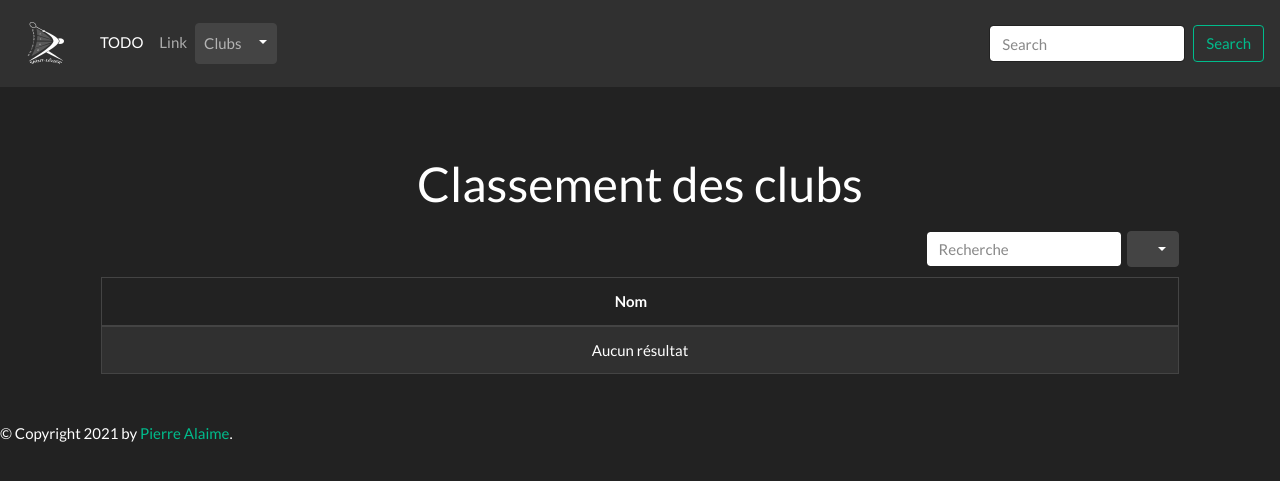
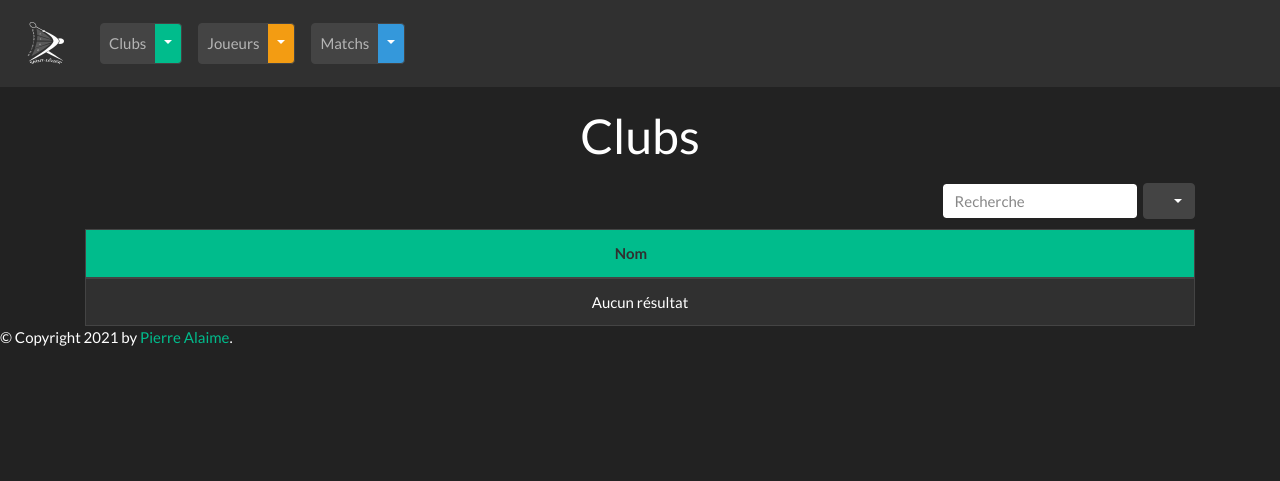
Before and after one commit to pieral85/tournament_ranking, a Flask app: page /clubs in a window 1280 px wide. Shown: the top 481 px of the page. Run offline with Flask 2, Linux system fonts and the light colour scheme; parts of the project's set-up code (start-up, migrations or seed data) failed here and were passed over; some libraries are stand-ins or nearby versions; some web fonts are replaced.

Commit message:
Improve views layout
i.e.
 - add color codes related to "objects":
  - clubs: bootstrap `success` color
  - players: bootstrap `warning` color
  - matches: bootstrap `info` color
  It applies to menu items, table header, tab names, ...
 - modify/add spaces between elements

Other changes:
 - Add players and matches menus for navbar
 - [WIP] Prepare players (`/joueurs`) and matches (`/matchs`) endpoints.
 - Cleanup code (removed unused html elements used as examples)
 - Let title be dynamic for clubs view (if ranking must be shown or not).
 - Add double header row for clubs table.

```diff
--- a/web/my_app/main/controllers.py
+++ b/web/my_app/main/controllers.py
@@ -51,6 +51,18 @@ def clubs():
     show_ranking = _url_param_to_bool('show_ranking')
     return render_template('clubs.html', rankings=club_rankings, show_ranking=show_ranking)
 
+@main.route('/joueurs')
+def players():
+    return 'TODO'
+    show_ranking = _url_param_to_bool('show_ranking')
+    return render_template('players.html', rankings=club_rankings, show_ranking=show_ranking)
+
+@main.route('/matchs')
+def matches():
+    return 'TODO'
+    show_ranking = _url_param_to_bool('show_ranking')
+    return render_template('matches.html', rankings=club_rankings, show_ranking=show_ranking)
+
 @main.route('/clubs/<int:club_id>')#, methods=['GET'])
 def club(club_id):
     show_ranking = _url_param_to_bool('show_ranking')
--- a/web/my_app/main/templates/clubs.html
+++ b/web/my_app/main/templates/clubs.html
@@ -8,7 +8,8 @@
   <!-- <link rel="stylesheet" href="https://use.fontawesome.com/releases/v5.6.3/css/all.css" integrity="sha384-UHRtZLI+pbxtHCWp1t77Bi1L4ZtiqrqD80Kn4Z8NTSRyMA2Fd33n5dQ8lWUE00s/" crossorigin="anonymous"> -->
 {% endblock head %}
 {% block content %}
-  <h1>Classement des clubs</h1>
+  {% set show_ranking = request.args.get('show_ranking', '0') %}
+  <h1>{{ "Classement des clubs" if show_ranking | int else "Clubs" }}</h1>
   <table data-toggle="table"
     data-search="true"
     data-show-columns="true"
@@ -16,12 +17,12 @@
     data-search-accent-neutralise="true"
     class="table-striped">
     <!-- data-filter-control="true" -->
-    {% set show_ranking = request.args.get('show_ranking', '0') %}
     <thead>
-      <tr>
-        <th data-sortable="true" data-field="name">Nom</th>
-        {# TODO Add double row:
-        <th colspan="2" data-visible="{{ show_ranking }}">Classement</th> #}
+      <tr class="bg-success text-dark">
+        <th rowspan="2" data-sortable="true" data-field="name" data-valign="middle">Nom</th>
+        <th colspan="2" data-visible="{{ show_ranking }}">Classement</th>
+      </tr>
+      <tr class="bg-success text-dark">
         <th data-visible="{{ show_ranking }}">Points</th>
         <th data-sortable="true" data-field="rank" data-visible="{{ show_ranking }}">Rang</th>
       </tr>
--- a/web/my_app/main/templates/layout.html
+++ b/web/my_app/main/templates/layout.html
@@ -21,8 +21,8 @@
       <!-- <div class="container"> use ths one instead of div id='container'? -->
       {# <div id="content">{% block content %}Bienvenue au tournoi TODO{% endblock %}</div> #}
       <main class="container">
-        <div class="starter-template text-center py-5 px-3">
-          {% block content %}<h1>Bienvenue au tournoi TODO</h1>{% endblock %}
+        <div class="text-center">
+          {% block content %}<h1>Bienvenue au tournoi 2022<br>du BC Saint-Léger</h1>{% endblock %}
         </div>
       </main>
       <div id="footer">
--- a/web/my_app/main/templates/navbar.html
+++ b/web/my_app/main/templates/navbar.html
@@ -1,7 +1,6 @@
 {% block navbar_content %}
 <!-- TODO Activate current menu item (help: https://tedboy.github.io/jinja2/off_doc.tricks.html#highlighting-active-menu-items) -->
 <nav class="navbar navbar-expand-sm navbar-dark bg-dark">
-  <!-- <a class="navbar-brand" href="/">Tournoi BC Saint-Léger</a> -->
   <a class="navbar-brand" href="/">
     <img src="{{ url_for('main.static', filename='images/bc_saint_leger_logo_white.png') }}" width="60" height="45" alt="">
   </a>
@@ -10,32 +9,40 @@
   </button>
 
   <div class="collapse navbar-collapse" id="navbarSupportedContent">
-    <ul class="navbar-nav mr-auto">
-      <li class="nav-item active">
-        <a class="nav-link" href="#">TODO<span class="sr-only">(current)</span></a>
-      </li>
-      <li class="nav-item">
-        <a class="nav-link" href="#">Link</a>
-      </li>
-
-      <li class="btn-group nav-item dropdown"><!-- <li class="nav-item dropdown"> -->
-        <!-- <a class="nav-link dropdown-toggle" href="#" id="navbarDropdown" role="button" data-toggle="dropdown" aria-haspopup="true" aria-expanded="false">Clubs</a> -->
+    <ul class="navbar-nav mx-2">
+      <li class="btn-group nav-item dropdown">
         <a role="button" class="btn btn-secondary nav-link" href="{{ url_for('main.clubs') }}">Clubs</a>
-        <a role="button" class="btn btn-secondary dropdown-toggle dropdown-toggle-split" data-toggle="dropdown" aria-haspopup="true" aria-expanded="false">
-          <span class="sr-only">Toggle Dropdown</span>
+        <a role="button" class="btn btn-secondary dropdown-toggle dropdown-toggle-split bg-success" data-toggle="dropdown" aria-haspopup="true" aria-expanded="false">
         </a>
         <div class="dropdown-menu" aria-labelledby="navbarDropdown">
-          <!-- <a class="dropdown-item" href="{{ url_for('main.clubs') }}">Accueil</a> -->
           <a class="dropdown-item" href="{{ url_for('main.clubs', show_ranking=1) }}">Classement</a>
           <a class="dropdown-item" href="#">Concours</a>
-          <a class="dropdown-item" href="{{ url_for('main.club', club_id=3) }}">Club 3</a>
         </div>
       </li>
     </ul>
-    <form class="form-inline my-2 my-lg-0">
-      <input class="form-control mr-sm-2" type="search" placeholder="Search" aria-label="Search">
-      <button class="btn btn-outline-success my-2 my-sm-0" type="submit">Search</button>
-    </form>
+    <ul class="navbar-nav mx-2">
+      <li class="btn-group nav-item dropdown">
+        <a role="button" class="btn btn-secondary nav-link" href="{{ url_for('main.players') }}">Joueurs</a>
+        <a role="button" class="btn btn-secondary dropdown-toggle dropdown-toggle-split bg-warning" data-toggle="dropdown" aria-haspopup="true" aria-expanded="false">
+        </a>
+        <div class="dropdown-menu" aria-labelledby="navbarDropdown">
+          <a class="dropdown-item" href="{{ url_for('main.players', show_ranking=1) }}">Classement</a>
+          <a class="dropdown-item" href="#">Concours</a>
+        </div>
+      </li>
+    </ul>
+    <ul class="navbar-nav mx-2">
+      <li class="btn-group nav-item dropdown">
+        <a role="button" class="btn btn-secondary nav-link" href="{{ url_for('main.matches') }}">Matchs</a>
+        <a role="button" class="btn btn-secondary dropdown-toggle dropdown-toggle-split bg-info" data-toggle="dropdown" aria-haspopup="true" aria-expanded="false">
+        </a>
+        <div class="dropdown-menu" aria-labelledby="navbarDropdown">
+          <a class="dropdown-item" href="{{ url_for('main.matches', past=1) }}">Joués</a>
+          <a class="dropdown-item" href="{{ url_for('main.matches', now=1) }}">En cours</a>
+          <a class="dropdown-item" href="{{ url_for('main.matches', future=1) }}">À venir</a>
+        </div>
+      </li>
+    </ul>
   </div>
 </nav>
 {% endblock navbar_content %}
```
Also changed, not shown: web/my_app/main/templates/club.html (+11 -17 lines).
